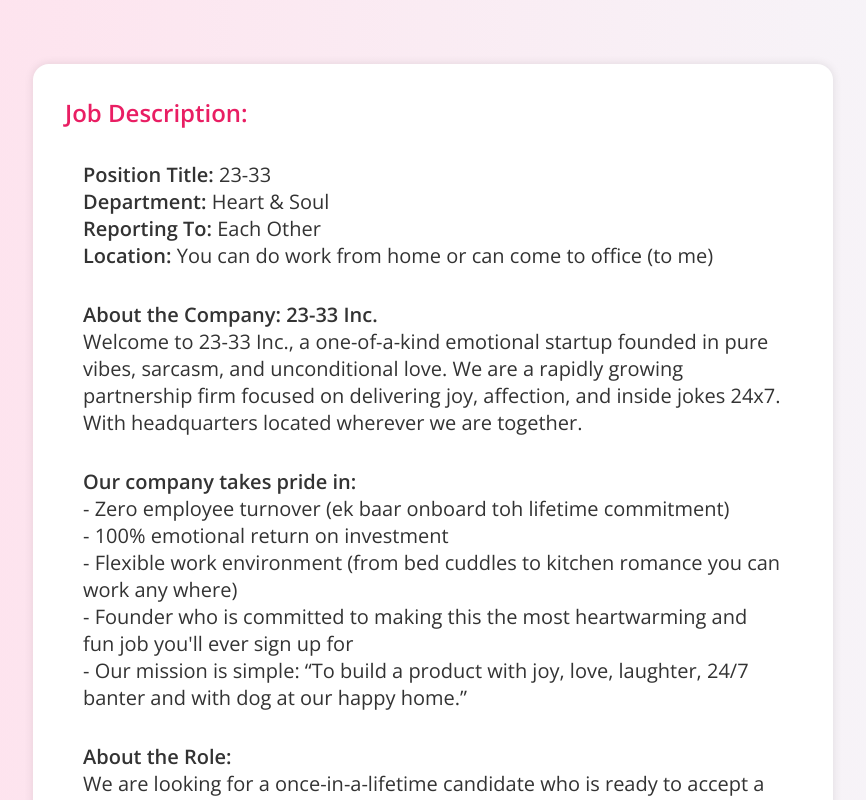
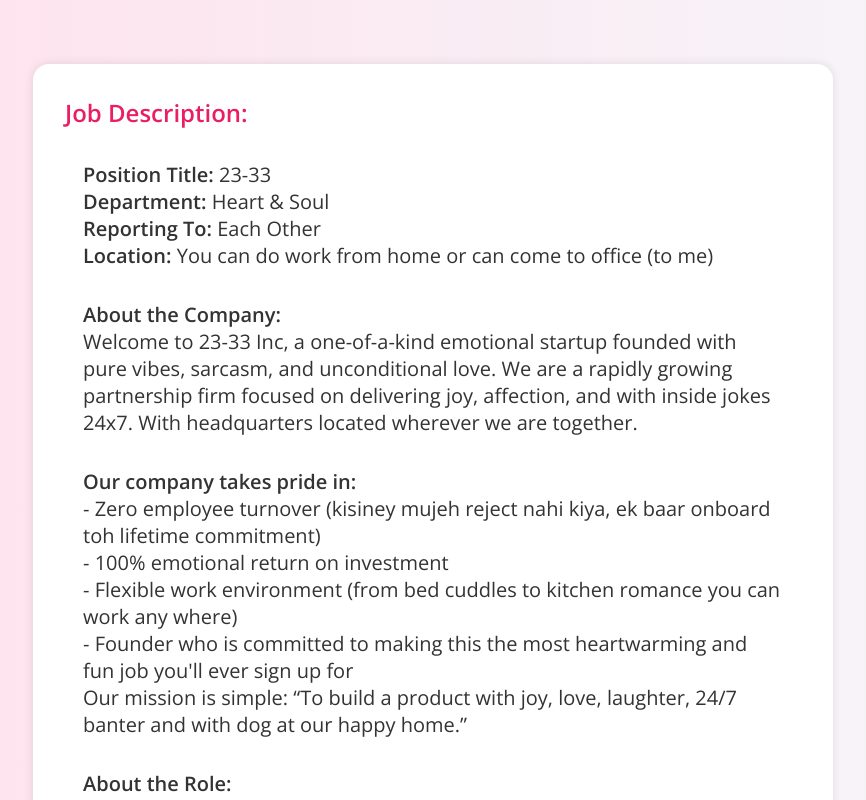
Before and after one commit to neehar-phani/23-33-Inc.-Internship-Full-Time-Offer, a plain HTML site: page index.html in a window 1280 px wide. Both pictures are taken after a click on the button "View Job Description". Shown: the top 800 px of the page, without its empty margins (207-1073 px from the left). Drawn offline with nearby package versions, Linux system fonts and the light colour scheme.

Commit message:
Update index.html

```diff
--- a/index.html
+++ b/index.html
@@ -106,15 +106,16 @@
 <strong>Reporting To:</strong> Each Other<br>
 <strong>Location:</strong> You can do work from home or can come to office (to me)</p>
 
-<p><strong>About the Company: 23-33 Inc.</strong><br>
-Welcome to 23-33 Inc., a one-of-a-kind emotional startup founded in pure vibes, sarcasm, and unconditional love. We are a rapidly growing partnership firm focused on delivering joy, affection, and inside jokes 24x7. With headquarters located wherever we are together.</p>
+<p><strong>About the Company: </strong><br>
+Welcome to 23-33 Inc, a one-of-a-kind emotional startup founded with pure vibes, sarcasm, and unconditional love. We are a rapidly growing partnership firm focused on delivering joy, affection, and with inside jokes 24x7. With headquarters located wherever we are together.</p>
 
 <p><strong>Our company takes pride in:</strong><br>
-- Zero employee turnover (ek baar onboard toh lifetime commitment)<br>
+- Zero employee turnover (kisiney mujeh reject nahi kiya, ek baar onboard toh lifetime commitment)<br>
 - 100% emotional return on investment<br>
 - Flexible work environment (from bed cuddles to kitchen romance you can work any where)<br>
 - Founder who is committed to making this the most heartwarming and fun job you'll ever sign up for<br>
-- Our mission is simple: “To build a product with joy, love, laughter, 24/7 banter and with dog at our happy home.”</p>
+
+  Our mission is simple: “To build a product with joy, love, laughter, 24/7 banter and with dog at our happy home.”</p>
 
 <p><strong>About the Role:</strong><br>
 We are looking for a once-in-a-lifetime candidate who is ready to accept a full-time offer — no trials, no temporary roles — in a committed, loving, and laughter-filled partnership. The candidate will be onboarded into a role that promises support, growth, respect (T&C: okkosari paruvu teeyataaniki kuda mundu vuntaadu ee employer) and unlimited cuddles.</p>
```
